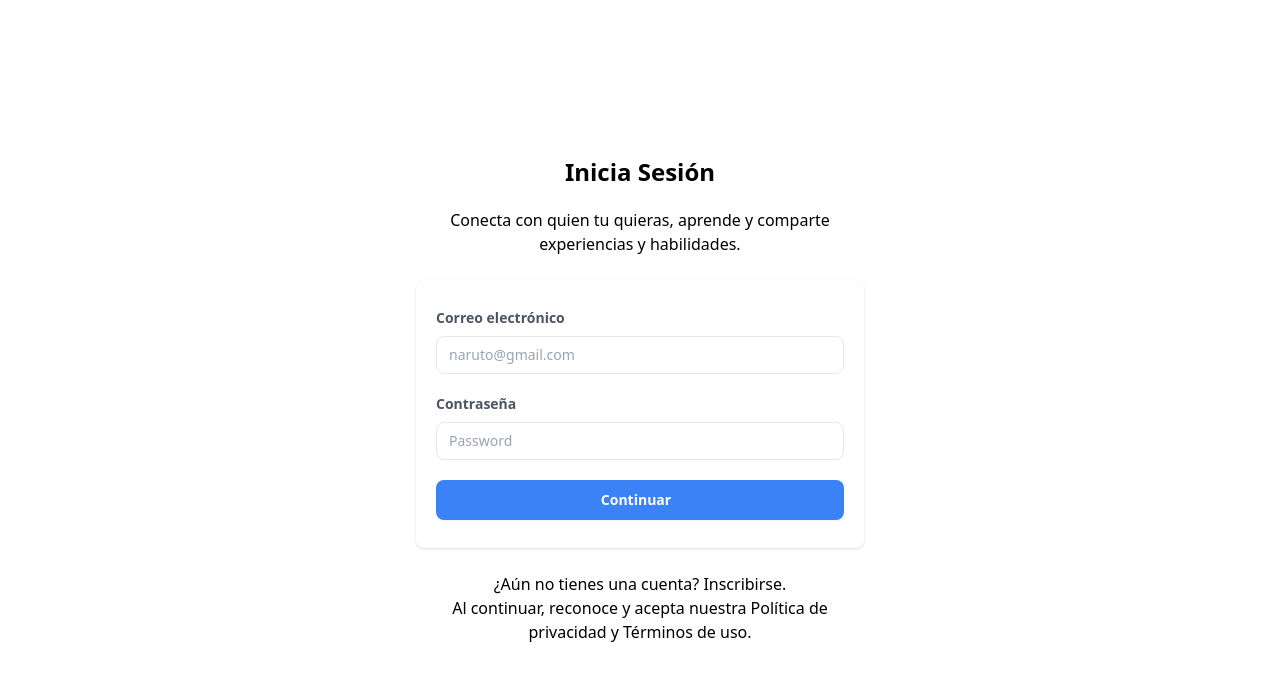
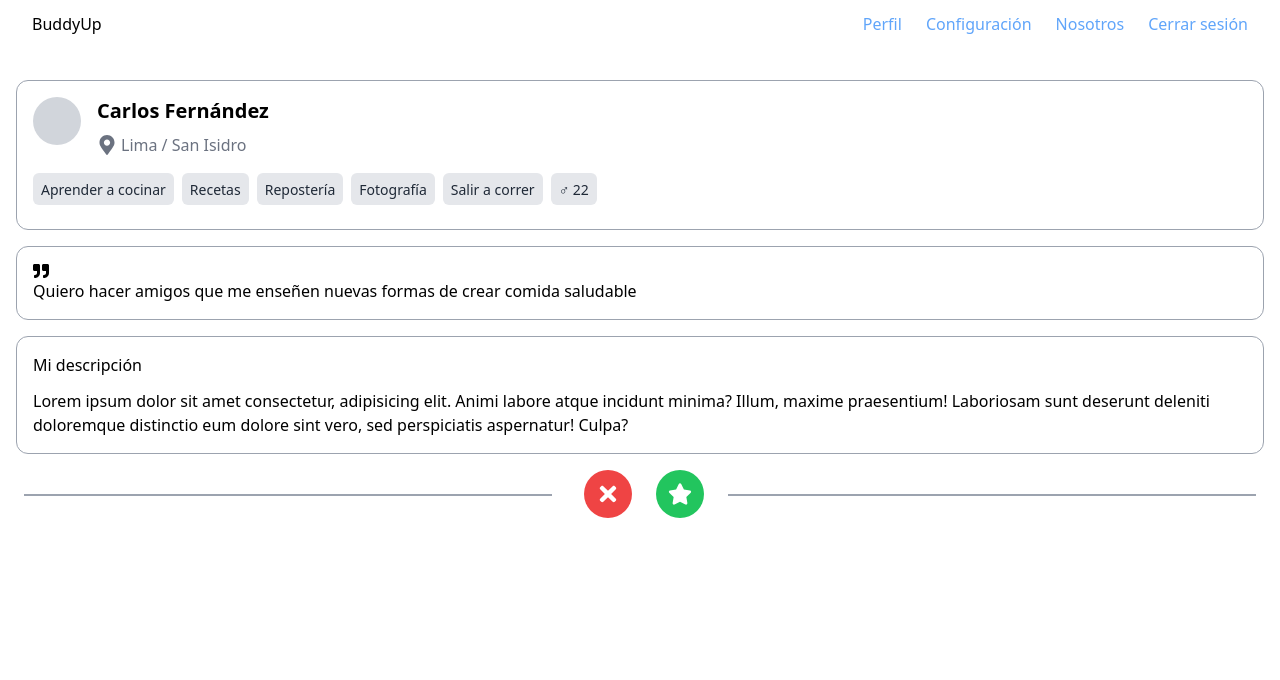
Before and after one commit to No-Country/s9-06-m-csharp, a React (Vite) app in the folder client/: page / in a window 1280 px wide. Shown: the top 680 px of the page. Built offline with nearby package versions, Linux system fonts and the light colour scheme.

Commit message:
Swipe casi listo

```diff
--- a/client/src/App.jsx
+++ b/client/src/App.jsx
@@ -8,7 +8,7 @@ function App() {
 
 	return (
 		<Routes>
-			<Route path="/" element={user ? <Swipe /> : <Login />} />
+			<Route path="/" element={<Swipe/> } />
 			<Route path="/login" element={user ? <Swipe /> : <Login />} />
 			<Route path="/register" element={user ? <Swipe /> : <Register />} />
 			<Route path="*" element={<Navigate replace={true} to="/" />} />
--- /dev/null
+++ b/client/src/Components/BtnStar/BtnStar.jsx
@@ -0,0 +1,12 @@
+import React from 'react';
+import { FaStar } from 'react-icons/fa';
+
+const BtnStar = () => {
+  return (
+    <button className="flex items-center justify-center w-12 h-12 bg-green-500 rounded-full text-white focus:outline-none">
+      <FaStar className="text-2xl" />
+    </button>
+  );
+};
+
+export default BtnStar;
--- /dev/null
+++ b/client/src/Components/BtnX/BtnX.jsx
@@ -0,0 +1,12 @@
+import React from 'react';
+import { FaTimes } from 'react-icons/fa';
+
+const BtnX = () => {
+  return (
+    <button className="flex items-center justify-center w-12 h-12 bg-red-500 rounded-full text-white focus:outline-none">
+      <FaTimes className="text-2xl" />
+    </button>
+  );
+};
+
+export default BtnX;
--- a/client/src/Components/MenuBtm/MenuBtm.jsx
+++ b/client/src/Components/MenuBtm/MenuBtm.jsx
@@ -3,9 +3,10 @@ import { AiOutlineStar } from 'react-icons/ai'
 import { BsChatDots } from 'react-icons/bs'
 import { RxPerson } from 'react-icons/rx'
 import { MdShare } from 'react-icons/md'
+
 const MenuBtm = () => {
 	return (
-		<nav className='bg-gray-950 fixed z-50 flex justify-between w-11/12 mb-5 rounded-3xl bottom-0 lg:hidden'>
+		<nav className='bg-gray-950 flex justify-between w-11/12 mb-5 rounded-3xl bottom-0 lg:hidden'>
 			<NavLink to='/'>
 				<button className='group flex flex-col items-center justify-center w-16 h-16'>
 					<MdShare className='text-white text-2xl' />
--- a/client/src/Components/PerfilSwipe/PerfilSwipe.jsx
+++ b/client/src/Components/PerfilSwipe/PerfilSwipe.jsx
@@ -1,41 +1,57 @@
 import React from 'react';
 import { FaMapMarkerAlt, FaQuoteRight } from 'react-icons/fa';
 import Tag from '../Tag/Tag.jsx';
+import BtnX from '../BtnX/BtnX.jsx';
+import BtnStar from '../BtnStar/BtnStar.jsx';
 
 const PerfilSwipe = () => {
 	return (
 		<>
-    <div className="bg-white border border-gray-400 rounded-xl p-4 m-4">
-      <div className="flex items-start">
-        <div className="w-12 h-12 rounded-full bg-gray-300"></div>
-        <div className="ml-4">
-          <h1 className="text-xl font-bold">Carlos Fernández</h1>
-          <div className="flex items-center mt-2">
-            <FaMapMarkerAlt className="w-5 h-5 text-gray-500 mr-1" />
-            <p className="text-gray-500">Lima / San Isidro</p>
+			<div className='bg-white border border-gray-400 rounded-xl p-4 m-4'>
+				<div className='flex items-start'>
+					<div className='w-12 h-12 rounded-full bg-gray-300'></div>
+					<div className='ml-4'>
+						<h1 className='text-xl font-bold'>Carlos Fernández</h1>
+						<div className='flex items-center mt-2'>
+							<FaMapMarkerAlt className='w-5 h-5 text-gray-500 mr-1' />
+							<p className='text-gray-500'>Lima / San Isidro</p>
 						</div>
 					</div>
 				</div>
-      <div className="mt-4">
-      <Tag text="Aprender a cocinar" />
-      <Tag text="Recetas" />
-      <Tag text="Repostería" />
-      <Tag text="Fotografía" />
-      <Tag text="Salir a correr" />
-      <Tag text="♂ 22" />
+				<div className='mt-4'>
+					<Tag text='Aprender a cocinar' />
+					<Tag text='Recetas' />
+					<Tag text='Repostería' />
+					<Tag text='Fotografía' />
+					<Tag text='Salir a correr' />
+					<Tag text='♂ 22' />
 				</div>
 			</div>
-        <div className="bg-white border border-gray-400 rounded-xl p-4 m-4">
-        <FaQuoteRight/>
-        <div className="flex items-start">
-        <p>Quiero hacer amigos que me enseñen nuevas formas de crear comida saludable</p>
+			<div className='bg-white border border-gray-400 rounded-xl p-4 m-4'>
+				<FaQuoteRight />
+				<div className='flex items-start'>
+					<p>
+						Quiero hacer amigos que me enseñen nuevas formas de crear comida
+						saludable
+					</p>
 				</div>
 			</div>
-      <div className="bg-white border border-gray-400 rounded-xl p-4 m-4">
+			<div className='bg-white border border-gray-400 rounded-xl p-4 m-4'>
 				<p className='pb-3'>Mi descripción</p>
-        <div className="flex items-start">
-        <p>Lorem ipsum dolor sit amet consectetur, adipisicing elit. Animi labore atque incidunt minima? Illum, maxime praesentium! Laboriosam sunt deserunt deleniti doloremque distinctio eum dolore sint vero, sed perspiciatis aspernatur! Culpa?</p>
+				<div className='flex items-start'>
+					<p>
+						Lorem ipsum dolor sit amet consectetur, adipisicing elit. Animi
+						labore atque incidunt minima? Illum, maxime praesentium! Laboriosam
+						sunt deserunt deleniti doloremque distinctio eum dolore sint vero,
+						sed perspiciatis aspernatur! Culpa?
+					</p>
 				</div>
+			</div>
+			<div className='flex justify-between mx-6 space-x-6'>
+				<div className='border-t-2 border-gray-400 flex-grow my-6 mr-2'></div>
+				<BtnX />
+				<BtnStar />
+				<div className='border-t-2 border-gray-400 flex-grow my-6 ml-2'></div>
 			</div>
 		</>
 	);
--- a/client/src/Views/Swipe.jsx
+++ b/client/src/Views/Swipe.jsx
@@ -1,13 +1,17 @@
-import MenuTop from "../Components/MenuTop/MenuTop"
-import PerfilSwipe from "../Components/PerfilSwipe/PerfilSwipe"
+import MenuTop from '../Components/MenuTop/MenuTop'
+import PerfilSwipe from '../Components/PerfilSwipe/PerfilSwipe'
+import MenuBtm from '../Components/MenuBtm/MenuBtm'
 
-const Swpie = () => {
+const Swipe = () => {
 	return (
-        <>
-         <MenuTop/>
-         <PerfilSwipe/>
-       </>
-       )
-    }
+		<>
+			<MenuTop />
+			<PerfilSwipe />
+			<div className='flex justify-center sticky bottom-0 bg-white mt-3'>
+				<MenuBtm />
+			</div>
+		</>
+	)
+}
 
-export default Swpie
+export default Swipe
```
Lines whose indentation alone changed are shown as unchanged.
